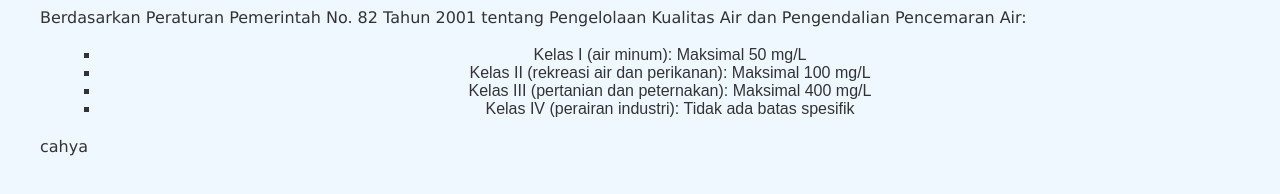
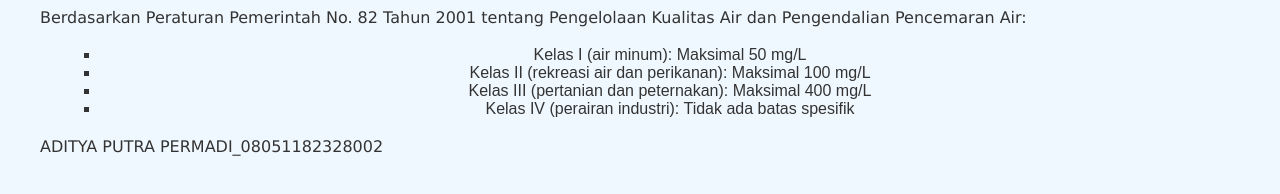
Before and after one commit to bakayaro571/web-gis-, a plain HTML site: page index.html in a window 1280 px wide. Shown: the part 3298-3492 px from the top of the page. Drawn offline with nearby package versions, Linux system fonts and the light colour scheme.

Commit message:
Update index.html

```diff
--- a/index.html
+++ b/index.html
@@ -320,6 +320,6 @@
 </body>
 </html>
 
-<p>cahya</p>
+<p>ADITYA PUTRA PERMADI_08051182328002</p>
 </body>
 </html>
```
